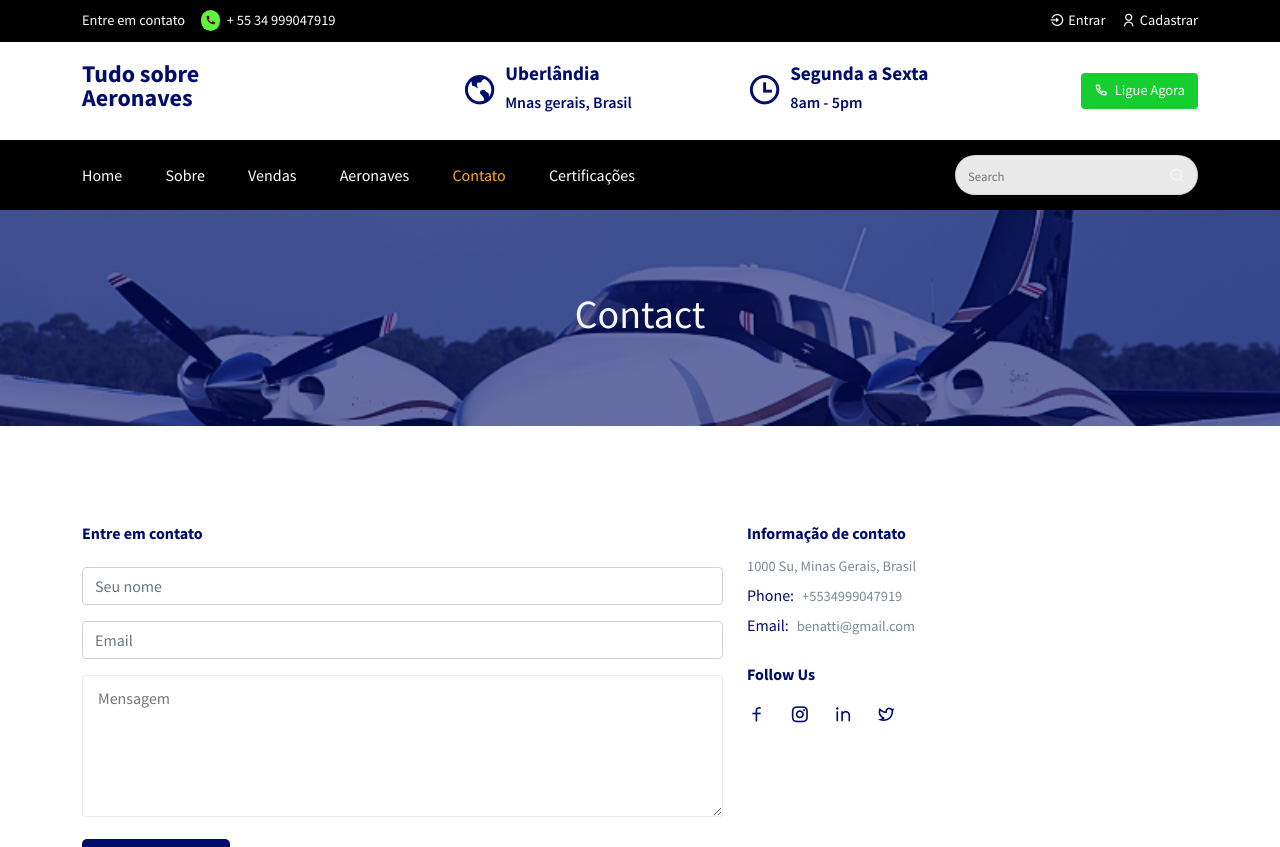
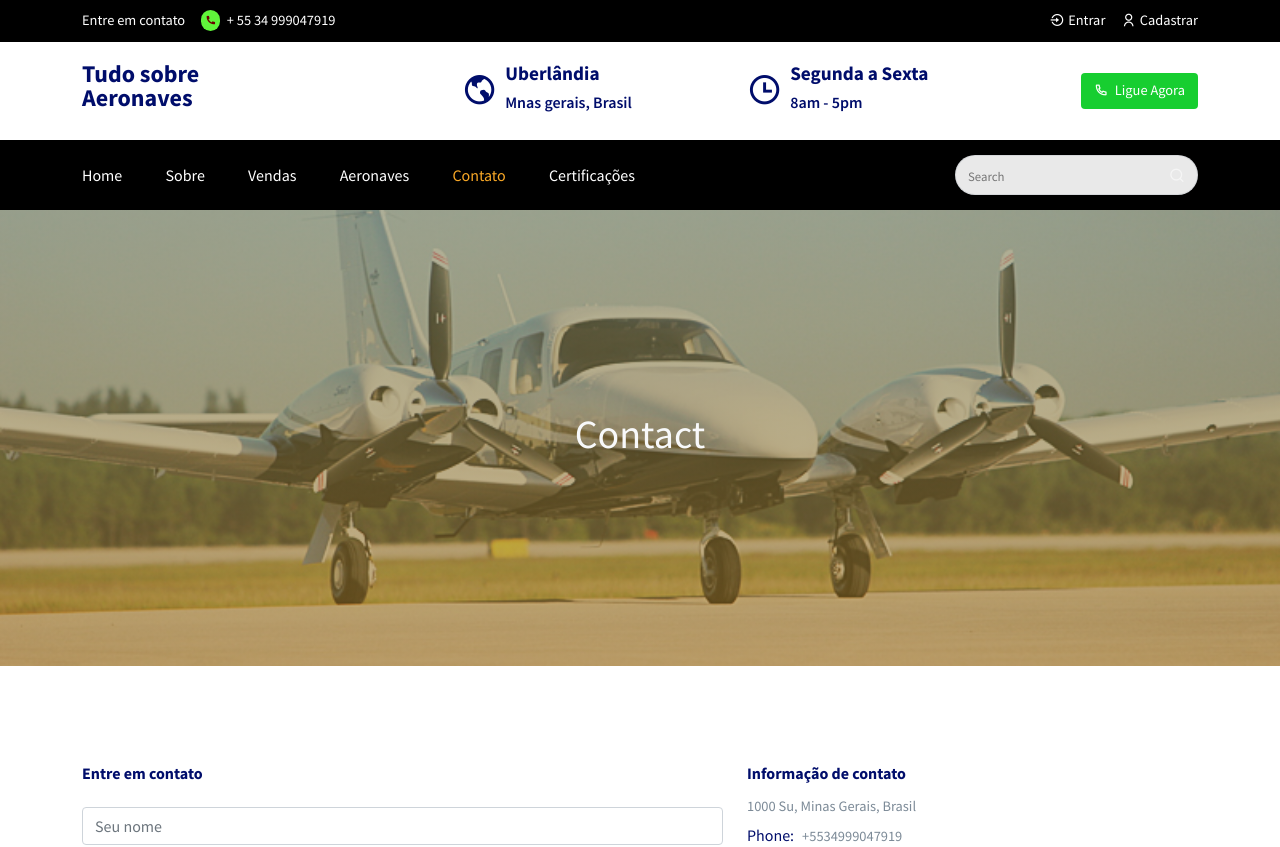
Before and after one commit to benattimj/airLiam, a React (Create React App) app: page /contact in a window 1280 px wide. Shown: the top 847 px of the page. Built offline with nearby package versions, Linux system fonts and the light colour scheme.

Commit message:
Coloração do Common__section

```diff
--- a/src/styles/common-section.css
+++ b/src/styles/common-section.css
@@ -1,8 +1,8 @@
 .common__section {
-  background: linear-gradient(rgb(0, 13, 107, 0.6), rgb(0, 13, 107, 0.6)),
-    url("../assets/all-images/plane-img/seneca01.jpg");
+  background: linear-gradient(rgba(119, 122, 84, 0.6), rgba(156, 112, 31, 0.6)),
+    url("../assets/all-images/plane-img/seneca03.jpg");
   background-position: center;
   background-size: cover;
   background-repeat: no-repeat;
-  padding: 80px 0px;
+  padding: 200px 0px;
 }
```
